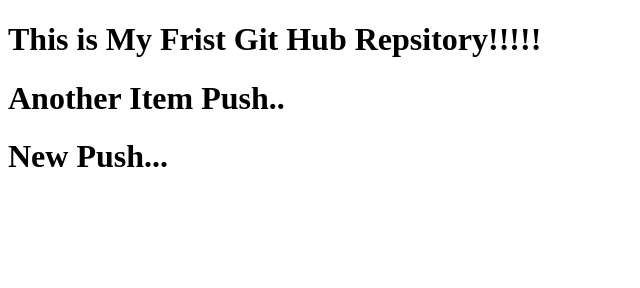
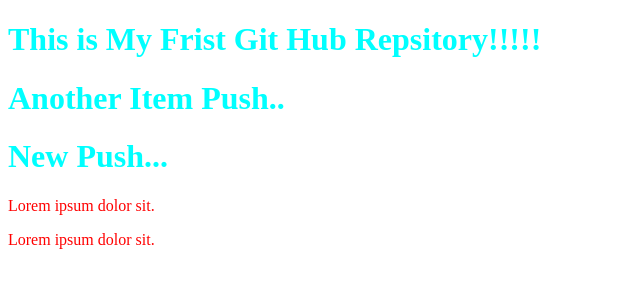
Before and after one commit to Redowan371/test-website, a plain HTML site: page index.html in a window 1280 px wide. Shown: the whole page, without its empty margins (0-640 px from the left). Drawn offline with Linux system fonts and the light colour scheme.

Commit message:
added another item

```diff
--- a/index.html
+++ b/index.html
@@ -6,12 +6,15 @@
     <meta http-equiv="X-UA-Compatible" content="IE=edge">
     <meta name="viewport" content="width=device-width, initial-scale=1.0">
     <title>Test Git Hub Repository</title>
+    <link rel="stylesheet" href="style.css">
 </head>
 
 <body>
     <h1>This is My Frist Git Hub Repsitory!!!!!</h1>
     <h1>Another Item Push..</h1>
     <h1>New Push...</h1>
+    <p>Lorem ipsum dolor sit.</p>
+    <p>Lorem ipsum dolor sit.</p>
 </body>
 
 </html>
--- /dev/null
+++ b/style.css
@@ -0,0 +1,6 @@
+h1{
+    color: aqua;
+}
+p{
+    color: red;
+}
```
